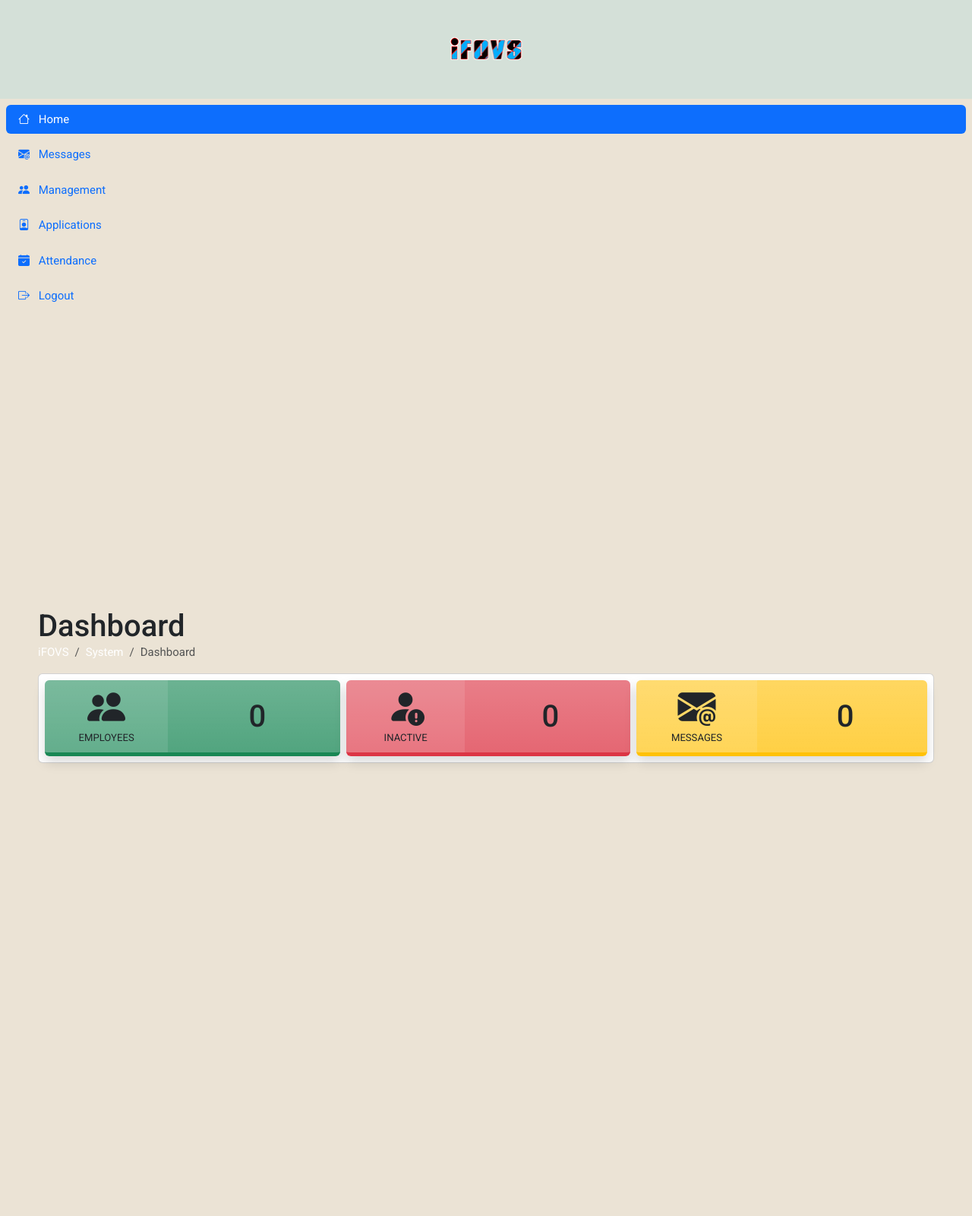
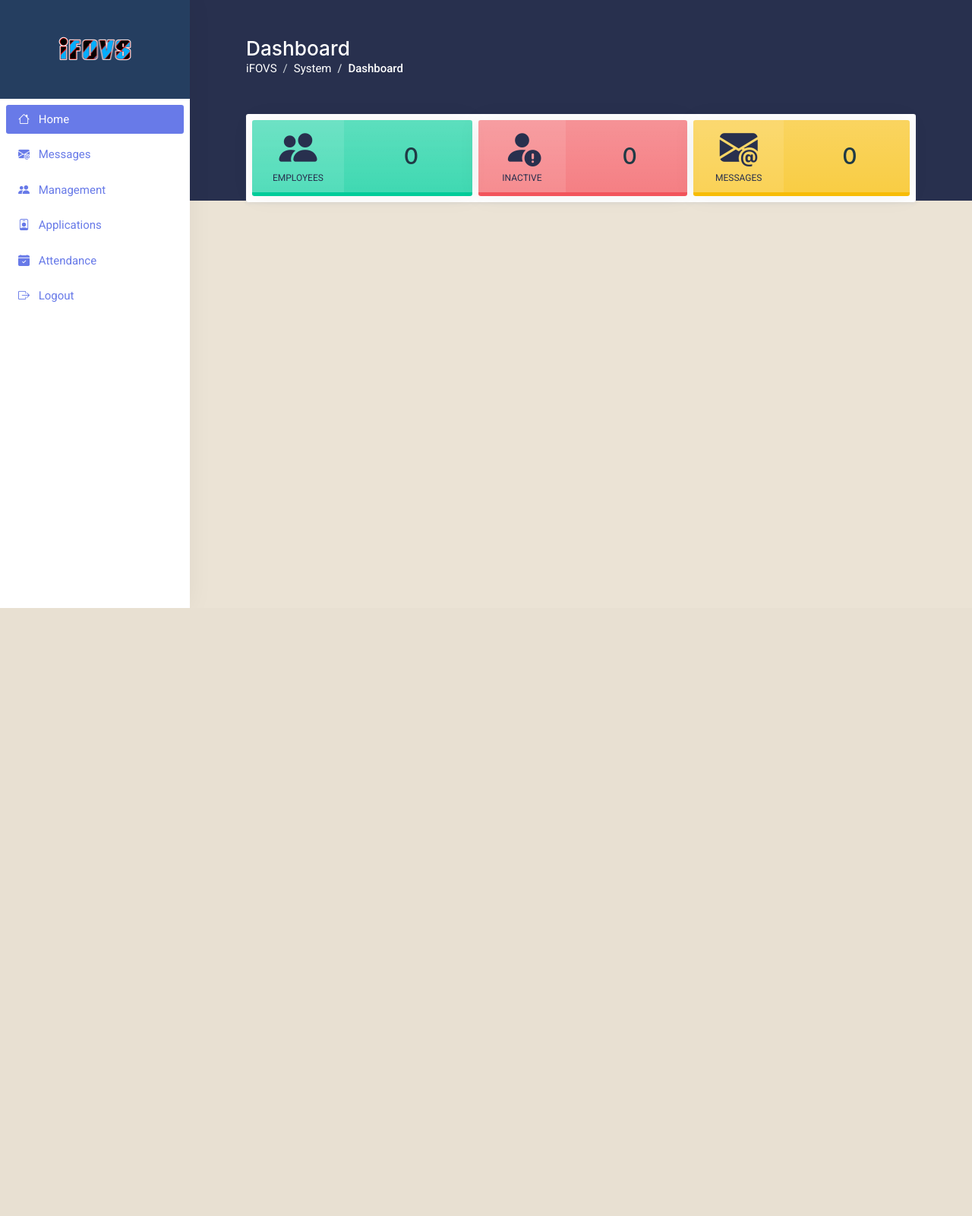
Before and after one commit to arjeusman/ifovs, a PHP site: page /dashboard/index.php in a window 1280 px wide. Shown: the whole page at 76% size. After the commit the page ends 800 px from the top, so only its background shows below. Run offline with PHP 8.4, Linux system fonts and the light colour scheme; the visitor is signed in with stand-in values (Sample User, id 1); data that the repository does not hold is empty; some libraries are stand-ins or nearby versions; some web fonts are replaced.

Commit message:
modified:   dashboard/components/header.php 	modified:   dashboard/signin.php

```diff
--- a/dashboard/components/header.php
+++ b/dashboard/components/header.php
@@ -10,7 +10,7 @@
   <title>iFovs</title>
   <link href="https://cdn.jsdelivr.net/npm/bootstrap@5.3.2/dist/css/bootstrap.min.css" rel="stylesheet" integrity="sha384-T3c6CoIi6uLrA9TneNEoa7RxnatzjcDSCmG1MXxSR1GAsXEV/Dwwykc2MPK8M2HN"crossorigin="anonymous"/>
   <link rel="icon" href="assets/favicon.ico">
-  <link rel="stylesheet" type="text/css" href="assets/dark.css" />
+  <link rel="stylesheet" type="text/css" href="assets/bootstrap.theme.css" />
   <link rel="stylesheet" type="text/css" href="assets/style.css" />
   <?php include('includes/popMessage.php'); ?>
 </head>
--- a/dashboard/signin.php
+++ b/dashboard/signin.php
@@ -38,7 +38,7 @@ endif;
   <title>iFovs</title>
   <link href="https://cdn.jsdelivr.net/npm/bootstrap@5.3.2/dist/css/bootstrap.min.css" rel="stylesheet" integrity="sha384-T3c6CoIi6uLrA9TneNEoa7RxnatzjcDSCmG1MXxSR1GAsXEV/Dwwykc2MPK8M2HN"crossorigin="anonymous"/>
   <link rel="icon" href="assets/favicon.ico">
-  <link rel="stylesheet" type="text/css" href="assets/dark.css" />
+  <link rel="stylesheet" type="text/css" href="assets/bootstrap.theme.css" />
   <link rel="stylesheet" type="text/css" href="assets/style.css"/>
   <?php include('includes/popMessage.php'); ?>
 </head>
```
